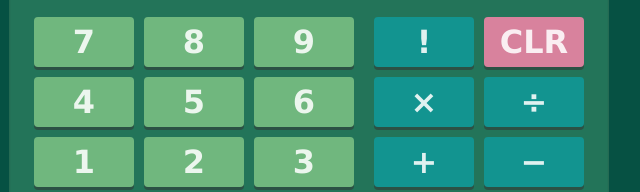
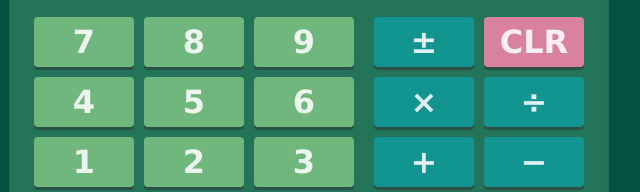
Before and after one commit to azza2110/calculator, a plain HTML site: page index.html in a window 1280 px wide. Shown: the part 272-464 px from the top of the page, 331-971 px from the left. Drawn offline with Linux system fonts and the light colour scheme.

Commit message:
Change factorial to sign change

```diff
--- a/index.html
+++ b/index.html
@@ -40,7 +40,7 @@
                 </div>
                 <div class = "buttons-right">
                     <div class = "buttons-row">
-                        <div class = "button operator" id = "factorial">!</div>
+                        <div class = "button operator" id = "sign">±</div>
                         <div class = "button special" id = "clear">CLR</div>
                     </div>
                     <div class = "buttons-row">
```
